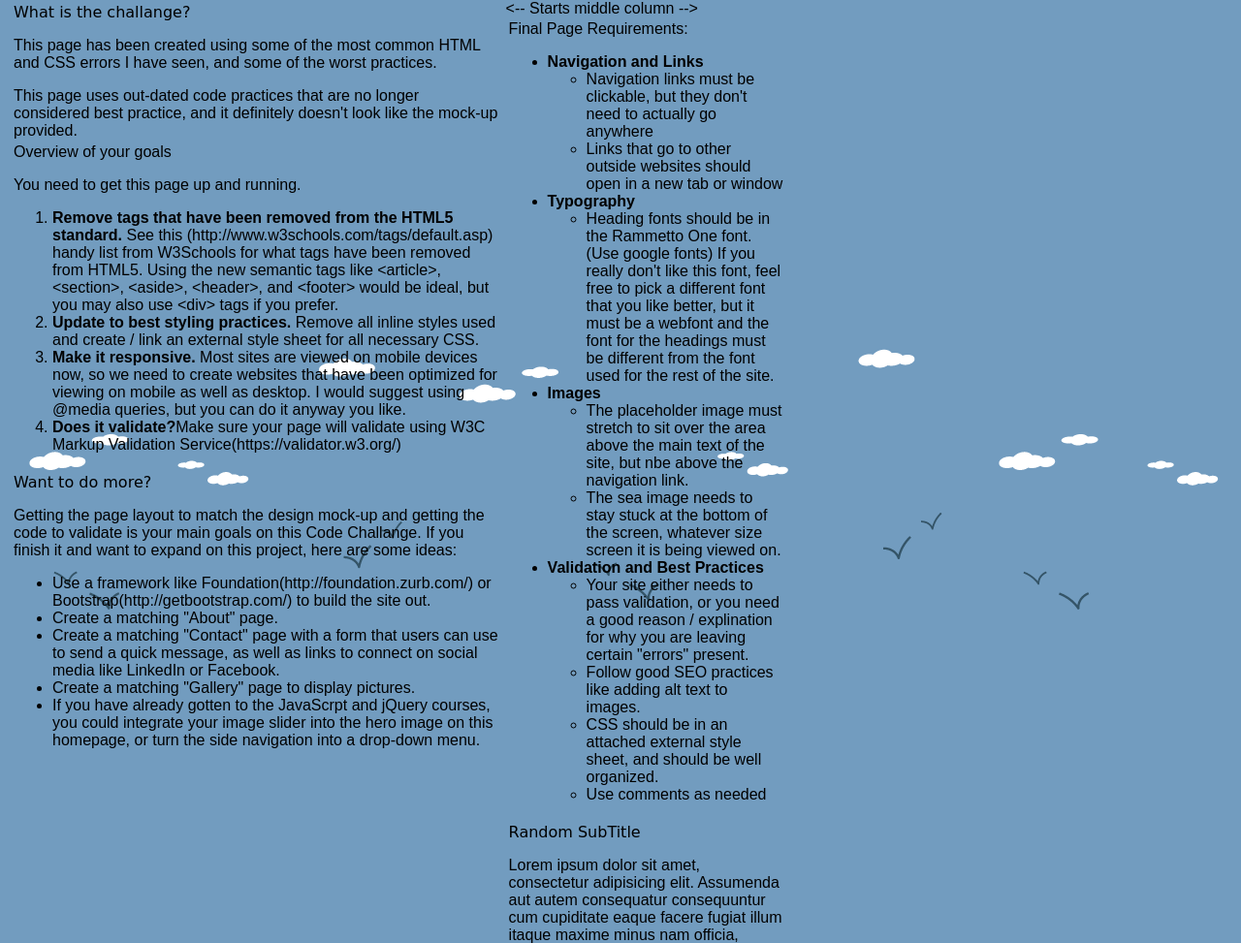
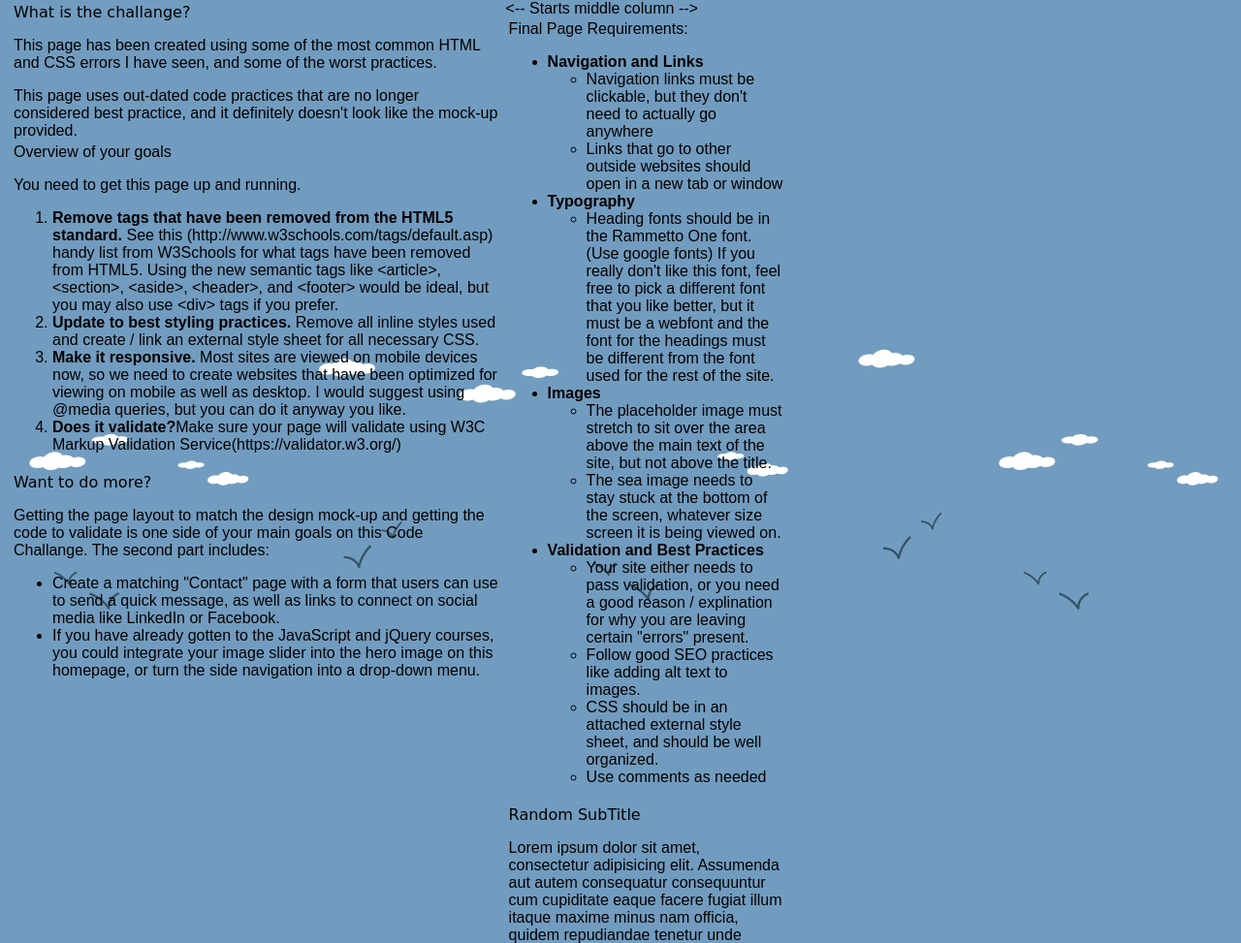
Before and after one commit to gbc-dev/Tech-Challenge, a plain HTML site: page home_page.html in a window 1280 px wide. Shown: the part 424-1397 px from the top of the page at 97% size. Drawn offline with Linux system fonts and the light colour scheme; files whose address does not match are found by name.

Commit message:
Update home_page.html

```diff
--- a/home_page.html
+++ b/home_page.html
@@ -44,13 +44,10 @@
                 <tr>
                     <td>
                         <heading style="font-family:'Rammetto One', cursive; font-color: 355367;">Want to do more?</heading>
-                        <p>Getting the page layout to match the design mock-up and getting the code to validate is your main goals on this Code Challange. If you finish it and want to expand on this project, here are some ideas:</p>
+                        <p>Getting the page layout to match the design mock-up and getting the code to validate is one side of your main goals on this Code Challange. The second part includes:</p>
                         <ul>
-                            <li>Use a framework like <link src="http://foundation.zurb.com/">Foundation(http://foundation.zurb.com/)</link> or <link src="http://getbootstrap.com/">Bootstrap(http://getbootstrap.com/)</link> to build the site out.</li>
-                            <li>Create a matching "About" page.</li>
                             <li>Create a matching "Contact" page with a form that users can use to send a quick message, as well as links to connect on social media like LinkedIn or Facebook.</li>
-                            <li>Create a matching "Gallery" page to display pictures.</li>
-                            <li>If you have already gotten to the JavaScrpt and jQuery courses, you could integrate your image slider into the hero image on this homepage, or turn the side navigation into a drop-down menu.</li>
+                            <li>If you have already gotten to the JavaScript and jQuery courses, you could integrate your image slider into the hero image on this homepage, or turn the side navigation into a drop-down menu.</li>
                         </ul>
                     </td>
                 </tr>
@@ -75,7 +72,7 @@
                             </li>
                             <li><strong>Images</strong>
                                 <ul>
-                                    <li>The placeholder image must stretch to sit over the area above the main text of the site, but nbe above the navigation link.</li>
+                                    <li>The placeholder image must stretch to sit over the area above the main text of the site, but not above the title.</li>
                                     <li>The sea image needs to stay stuck at the bottom of the screen, whatever size screen it is being viewed on.</li>
                                 </ul>
                             </li>
```
